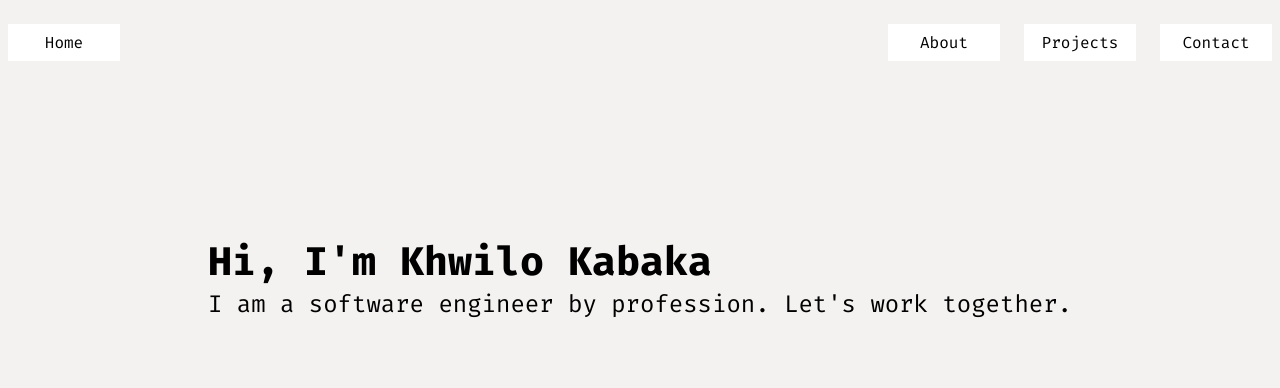
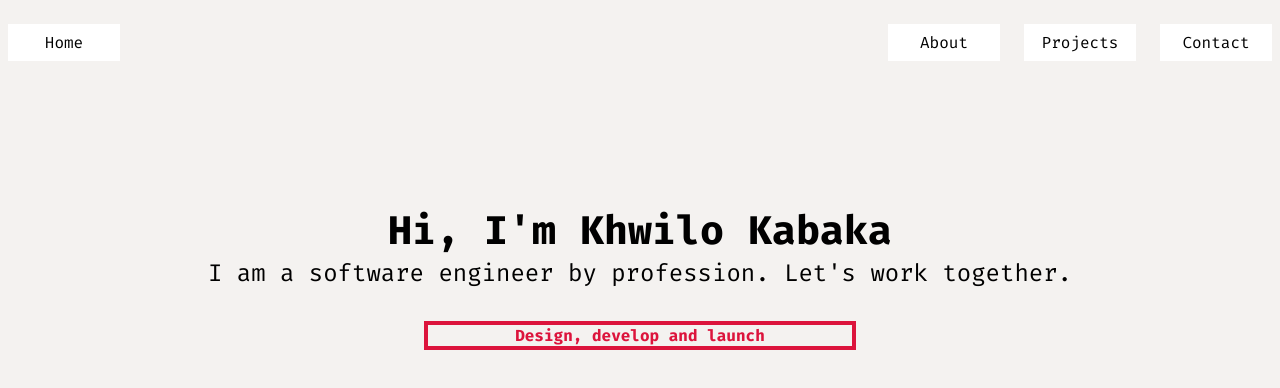
Before and after one commit to khwilo/khwilo, an Angular app: page /home in a window 1280 px wide. Shown: the top 388 px of the page. Built offline with nearby package versions, Linux system fonts and the light colour scheme.

Commit message:
Add motto

```diff
--- a/src/app/intro/intro.component.css
+++ b/src/app/intro/intro.component.css
@@ -12,6 +12,12 @@
   align-items: center;
 }
 
+#developer-name,
+#developer-description,
+#motto {
+  text-align: center;
+}
+
 #developer-name {
   font-weight: 700;
   font-size: var(--main-heading-font-size);
@@ -20,3 +26,12 @@
 #developer-description {
   font-size: var(--sub-heading-font-size);
 }
+
+#motto {
+  color: crimson;
+  font-size: var(--content-font-size);
+  font-weight: bold;
+  border: 4px solid crimson;
+  width: 50%;
+  margin: 2em auto 0 auto;
+}
--- a/src/app/intro/intro.component.html
+++ b/src/app/intro/intro.component.html
@@ -4,5 +4,8 @@
     <p id="developer-description">
       I am a software engineer by profession. Let's work together.
     </p>
+    <p id="motto">
+      Design, develop and launch
+    </p>
   </section>
 </div>
```
